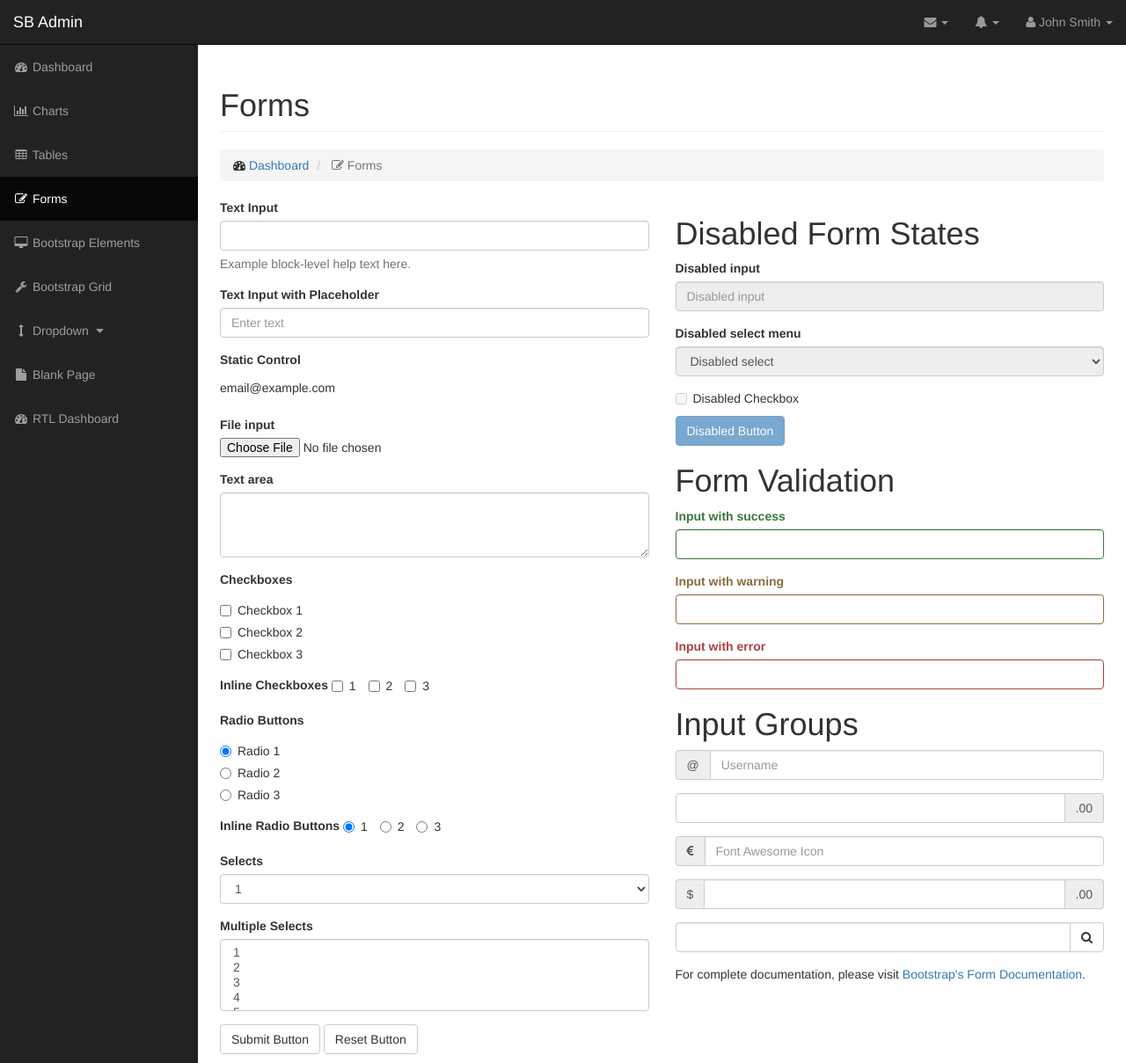
After one commit to 39M/KBPS, a PHP site: page /doctor_make.php in a window 1280 px wide. The commit adds this page. Shown: the whole page at 88% size. Run offline with PHP 8.4, Linux system fonts and the light colour scheme; grey boxes labelled with a size stand in for pictures from a placeholder-image service; some libraries are stand-ins or nearby versions.

```diff
--- a/Project/doctor_index.php
+++ b/Project/doctor_index.php
@@ -76,7 +76,7 @@
                         <a href="tables.html"><i class="fa fa-fw fa-table"></i> Tables</a>
                     </li>
                     <li>
-                        <a href="forms.html"><i class="fa fa-fw fa-edit"></i> Forms</a>
+                        <a href="doctor_make.php"><i class="fa fa-fw fa-edit"></i> Compose</a>
                     </li>
                     <li>
                         <a href="bootstrap-elements.html"><i class="fa fa-fw fa-desktop"></i> Bootstrap Elements</a>
--- /dev/null
+++ b/Project/doctor_make.php
@@ -0,0 +1,444 @@
+<!DOCTYPE html>
+<html lang="en">
+
+<head>
+
+    <meta charset="utf-8">
+    <meta http-equiv="X-UA-Compatible" content="IE=edge">
+    <meta name="viewport" content="width=device-width, initial-scale=1">
+    <meta name="description" content="">
+    <meta name="author" content="">
+
+    <title>SB Admin - Bootstrap Admin Template</title>
+
+    <!-- Bootstrap Core CSS -->
+    <link href="css/bootstrap.min.css" rel="stylesheet">
+
+    <!-- Custom CSS -->
+    <link href="css/sb-admin.css" rel="stylesheet">
+
+    <!-- Custom Fonts -->
+    <link href="font-awesome/css/font-awesome.min.css" rel="stylesheet" type="text/css">
+
+    <!-- HTML5 Shim and Respond.js IE8 support of HTML5 elements and media queries -->
+    <!-- WARNING: Respond.js doesn't work if you view the page via file:// -->
+    <!--[if lt IE 9]>
+        <script src="https://oss.maxcdn.com/libs/html5shiv/3.7.0/html5shiv.js"></script>
+        <script src="https://oss.maxcdn.com/libs/respond.js/1.4.2/respond.min.js"></script>
+    <![endif]-->
+
+</head>
+
+<body>
+
+    <div id="wrapper">
+
+        <!-- Navigation -->
+        <nav class="navbar navbar-inverse navbar-fixed-top" role="navigation">
+            <!-- Brand and toggle get grouped for better mobile display -->
+            <div class="navbar-header">
+                <button type="button" class="navbar-toggle" data-toggle="collapse" data-target=".navbar-ex1-collapse">
+                    <span class="sr-only">Toggle navigation</span>
+                    <span class="icon-bar"></span>
+                    <span class="icon-bar"></span>
+                    <span class="icon-bar"></span>
+                </button>
+                <a class="navbar-brand" href="index.html">SB Admin</a>
+            </div>
+            <!-- Top Menu Items -->
+            <ul class="nav navbar-right top-nav">
+                <li class="dropdown">
+                    <a href="#" class="dropdown-toggle" data-toggle="dropdown"><i class="fa fa-envelope"></i> <b class="caret"></b></a>
+                    <ul class="dropdown-menu message-dropdown">
+                        <li class="message-preview">
+                            <a href="#">
+                                <div class="media">
+                                    <span class="pull-left">
+                                        <img class="media-object" src="http://placehold.it/50x50" alt="">
+                                    </span>
+                                    <div class="media-body">
+                                        <h5 class="media-heading"><strong>John Smith</strong>
+                                        </h5>
+                                        <p class="small text-muted"><i class="fa fa-clock-o"></i> Yesterday at 4:32 PM</p>
+                                        <p>Lorem ipsum dolor sit amet, consectetur...</p>
+                                    </div>
+                                </div>
+                            </a>
+                        </li>
+                        <li class="message-preview">
+                            <a href="#">
+                                <div class="media">
+                                    <span class="pull-left">
+                                        <img class="media-object" src="http://placehold.it/50x50" alt="">
+                                    </span>
+                                    <div class="media-body">
+                                        <h5 class="media-heading"><strong>John Smith</strong>
+                                        </h5>
+                                        <p class="small text-muted"><i class="fa fa-clock-o"></i> Yesterday at 4:32 PM</p>
+                                        <p>Lorem ipsum dolor sit amet, consectetur...</p>
+                                    </div>
+                                </div>
+                            </a>
+                        </li>
+                        <li class="message-preview">
+                            <a href="#">
+                                <div class="media">
+                                    <span class="pull-left">
+                                        <img class="media-object" src="http://placehold.it/50x50" alt="">
+                                    </span>
+                                    <div class="media-body">
+                                        <h5 class="media-heading"><strong>John Smith</strong>
+                                        </h5>
+                                        <p class="small text-muted"><i class="fa fa-clock-o"></i> Yesterday at 4:32 PM</p>
+                                        <p>Lorem ipsum dolor sit amet, consectetur...</p>
+                                    </div>
+                                </div>
+                            </a>
+                        </li>
+                        <li class="message-footer">
+                            <a href="#">Read All New Messages</a>
+                        </li>
+                    </ul>
+                </li>
+                <li class="dropdown">
+                    <a href="#" class="dropdown-toggle" data-toggle="dropdown"><i class="fa fa-bell"></i> <b class="caret"></b></a>
+                    <ul class="dropdown-menu alert-dropdown">
+                        <li>
+                            <a href="#">Alert Name <span class="label label-default">Alert Badge</span></a>
+                        </li>
+                        <li>
+                            <a href="#">Alert Name <span class="label label-primary">Alert Badge</span></a>
+                        </li>
+                        <li>
+                            <a href="#">Alert Name <span class="label label-success">Alert Badge</span></a>
+                        </li>
+                        <li>
+                            <a href="#">Alert Name <span class="label label-info">Alert Badge</span></a>
+                        </li>
+                        <li>
+                            <a href="#">Alert Name <span class="label label-warning">Alert Badge</span></a>
+                        </li>
+                        <li>
+                            <a href="#">Alert Name <span class="label label-danger">Alert Badge</span></a>
+                        </li>
+                        <li class="divider"></li>
+                        <li>
+                            <a href="#">View All</a>
+                        </li>
+                    </ul>
+                </li>
+                <li class="dropdown">
+                    <a href="#" class="dropdown-toggle" data-toggle="dropdown"><i class="fa fa-user"></i> John Smith <b class="caret"></b></a>
+                    <ul class="dropdown-menu">
+                        <li>
+                            <a href="#"><i class="fa fa-fw fa-user"></i> Profile</a>
+                        </li>
+                        <li>
+                            <a href="#"><i class="fa fa-fw fa-envelope"></i> Inbox</a>
+                        </li>
+                        <li>
+                            <a href="#"><i class="fa fa-fw fa-gear"></i> Settings</a>
+                        </li>
+                        <li class="divider"></li>
+                        <li>
+                            <a href="#"><i class="fa fa-fw fa-power-off"></i> Log Out</a>
+                        </li>
+                    </ul>
+                </li>
+            </ul>
+            <!-- Sidebar Menu Items - These collapse to the responsive navigation menu on small screens -->
+            <div class="collapse navbar-collapse navbar-ex1-collapse">
+                <ul class="nav navbar-nav side-nav">
+                    <li>
+                        <a href="index.html"><i class="fa fa-fw fa-dashboard"></i> Dashboard</a>
+                    </li>
+                    <li>
+                        <a href="charts.html"><i class="fa fa-fw fa-bar-chart-o"></i> Charts</a>
+                    </li>
+                    <li>
+                        <a href="tables.html"><i class="fa fa-fw fa-table"></i> Tables</a>
+                    </li>
+                    <li class="active">
+                        <a href="forms.html"><i class="fa fa-fw fa-edit"></i> Forms</a>
+                    </li>
+                    <li>
+                        <a href="bootstrap-elements.html"><i class="fa fa-fw fa-desktop"></i> Bootstrap Elements</a>
+                    </li>
+                    <li>
+                        <a href="bootstrap-grid.html"><i class="fa fa-fw fa-wrench"></i> Bootstrap Grid</a>
+                    </li>
+                    <li>
+                        <a href="javascript:;" data-toggle="collapse" data-target="#demo"><i class="fa fa-fw fa-arrows-v"></i> Dropdown <i class="fa fa-fw fa-caret-down"></i></a>
+                        <ul id="demo" class="collapse">
+                            <li>
+                                <a href="#">Dropdown Item</a>
+                            </li>
+                            <li>
+                                <a href="#">Dropdown Item</a>
+                            </li>
+                        </ul>
+                    </li>
+                    <li>
+                        <a href="blank-page.html"><i class="fa fa-fw fa-file"></i> Blank Page</a>
+                    </li>
+                    <li>
+                        <a href="index-rtl.html"><i class="fa fa-fw fa-dashboard"></i> RTL Dashboard</a>
+                    </li>
+                </ul>
+            </div>
+            <!-- /.navbar-collapse -->
+        </nav>
+
+        <div id="page-wrapper">
+
+            <div class="container-fluid">
+
+                <!-- Page Heading -->
+                <div class="row">
+                    <div class="col-lg-12">
+                        <h1 class="page-header">
+                            Forms
+                        </h1>
+                        <ol class="breadcrumb">
+                            <li>
+                                <i class="fa fa-dashboard"></i>  <a href="index.html">Dashboard</a>
+                            </li>
+                            <li class="active">
+                                <i class="fa fa-edit"></i> Forms
+                            </li>
+                        </ol>
+                    </div>
+                </div>
+                <!-- /.row -->
+
+                <div class="row">
+                    <div class="col-lg-6">
+
+                        <form role="form">
+
+                            <div class="form-group">
+                                <label>Text Input</label>
+                                <input class="form-control">
+                                <p class="help-block">Example block-level help text here.</p>
+                            </div>
+
+                            <div class="form-group">
+                                <label>Text Input with Placeholder</label>
+                                <input class="form-control" placeholder="Enter text">
+                            </div>
+
+                            <div class="form-group">
+                                <label>Static Control</label>
+                                <p class="form-control-static">email@example.com</p>
+                            </div>
+
+                            <div class="form-group">
+                                <label>File input</label>
+                                <input type="file">
+                            </div>
+
+                            <div class="form-group">
+                                <label>Text area</label>
+                                <textarea class="form-control" rows="3"></textarea>
+                            </div>
+
+                            <div class="form-group">
+                                <label>Checkboxes</label>
+                                <div class="checkbox">
+                                    <label>
+                                        <input type="checkbox" value="">Checkbox 1
+                                    </label>
+                                </div>
+                                <div class="checkbox">
+                                    <label>
+                                        <input type="checkbox" value="">Checkbox 2
+                                    </label>
+                                </div>
+                                <div class="checkbox">
+                                    <label>
+                                        <input type="checkbox" value="">Checkbox 3
+                                    </label>
+                                </div>
+                            </div>
+
+                            <div class="form-group">
+                                <label>Inline Checkboxes</label>
+                                <label class="checkbox-inline">
+                                    <input type="checkbox">1
+                                </label>
+                                <label class="checkbox-inline">
+                                    <input type="checkbox">2
+                                </label>
+                                <label class="checkbox-inline">
+                                    <input type="checkbox">3
+                                </label>
+                            </div>
+
+                            <div class="form-group">
+                                <label>Radio Buttons</label>
+                                <div class="radio">
+                                    <label>
+                                        <input type="radio" name="optionsRadios" id="optionsRadios1" value="option1" checked>Radio 1
+                                    </label>
+                                </div>
+                                <div class="radio">
+                                    <label>
+                                        <input type="radio" name="optionsRadios" id="optionsRadios2" value="option2">Radio 2
+                                    </label>
+                                </div>
+                                <div class="radio">
+                                    <label>
+                                        <input type="radio" name="optionsRadios" id="optionsRadios3" value="option3">Radio 3
+                                    </label>
+                                </div>
+                            </div>
+
+                            <div class="form-group">
+                                <label>Inline Radio Buttons</label>
+                                <label class="radio-inline">
+                                    <input type="radio" name="optionsRadiosInline" id="optionsRadiosInline1" value="option1" checked>1
+                                </label>
+                                <label class="radio-inline">
+                                    <input type="radio" name="optionsRadiosInline" id="optionsRadiosInline2" value="option2">2
+                                </label>
+                                <label class="radio-inline">
+                                    <input type="radio" name="optionsRadiosInline" id="optionsRadiosInline3" value="option3">3
+                                </label>
+                            </div>
+
+                            <div class="form-group">
+                                <label>Selects</label>
+                                <select class="form-control">
+                                    <option>1</option>
+                                    <option>2</option>
+                                    <option>3</option>
+                                    <option>4</option>
+                                    <option>5</option>
+                                </select>
+                            </div>
+
+                            <div class="form-group">
+                                <label>Multiple Selects</label>
+                                <select multiple class="form-control">
+                                    <option>1</option>
+                                    <option>2</option>
+                                    <option>3</option>
+                                    <option>4</option>
+                                    <option>5</option>
+                                </select>
+                            </div>
+
+                            <button type="submit" class="btn btn-default">Submit Button</button>
+                            <button type="reset" class="btn btn-default">Reset Button</button>
+
+                        </form>
+
+                    </div>
+                    <div class="col-lg-6">
+                        <h1>Disabled Form States</h1>
+
+                        <form role="form">
+
+                            <fieldset disabled>
+
+                                <div class="form-group">
+                                    <label for="disabledSelect">Disabled input</label>
+                                    <input class="form-control" id="disabledInput" type="text" placeholder="Disabled input" disabled>
+                                </div>
+
+                                <div class="form-group">
+                                    <label for="disabledSelect">Disabled select menu</label>
+                                    <select id="disabledSelect" class="form-control">
+                                        <option>Disabled select</option>
+                                    </select>
+                                </div>
+
+                                <div class="checkbox">
+                                    <label>
+                                        <input type="checkbox">Disabled Checkbox
+                                    </label>
+                                </div>
+
+                                <button type="submit" class="btn btn-primary">Disabled Button</button>
+
+                            </fieldset>
+
+                        </form>
+
+                        <h1>Form Validation</h1>
+
+                        <form role="form">
+
+                            <div class="form-group has-success">
+                                <label class="control-label" for="inputSuccess">Input with success</label>
+                                <input type="text" class="form-control" id="inputSuccess">
+                            </div>
+
+                            <div class="form-group has-warning">
+                                <label class="control-label" for="inputWarning">Input with warning</label>
+                                <input type="text" class="form-control" id="inputWarning">
+                            </div>
+
+                            <div class="form-group has-error">
+                                <label class="control-label" for="inputError">Input with error</label>
+                                <input type="text" class="form-control" id="inputError">
+                            </div>
+
+                        </form>
+
+                        <h1>Input Groups</h1>
+
+                        <form role="form">
+
+                            <div class="form-group input-group">
+                                <span class="input-group-addon">@</span>
+                                <input type="text" class="form-control" placeholder="Username">
+                            </div>
+
+                            <div class="form-group input-group">
+                                <input type="text" class="form-control">
+                                <span class="input-group-addon">.00</span>
+                            </div>
+
+                            <div class="form-group input-group">
+                                <span class="input-group-addon"><i class="fa fa-eur"></i></span>
+                                <input type="text" class="form-control" placeholder="Font Awesome Icon">
+                            </div>
+
+                            <div class="form-group input-group">
+                                <span class="input-group-addon">$</span>
+                                <input type="text" class="form-control">
+                                <span class="input-group-addon">.00</span>
+                            </div>
+
+                            <div class="form-group input-group">
+                                <input type="text" class="form-control">
+                                <span class="input-group-btn"><button class="btn btn-default" type="button"><i class="fa fa-search"></i></button></span>
+                            </div>
+
+                        </form>
+
+                        <p>For complete documentation, please visit <a href="http://getbootstrap.com/css/#forms">Bootstrap's Form Documentation</a>.</p>
+
+                    </div>
+                </div>
+                <!-- /.row -->
+
+            </div>
+            <!-- /.container-fluid -->
+
+        </div>
+        <!-- /#page-wrapper -->
+
+    </div>
+    <!-- /#wrapper -->
+
+    <!-- jQuery -->
+    <script src="js/jquery.js"></script>
+
+    <!-- Bootstrap Core JavaScript -->
+    <script src="js/bootstrap.min.js"></script>
+
+</body>
+
+</html>
```
